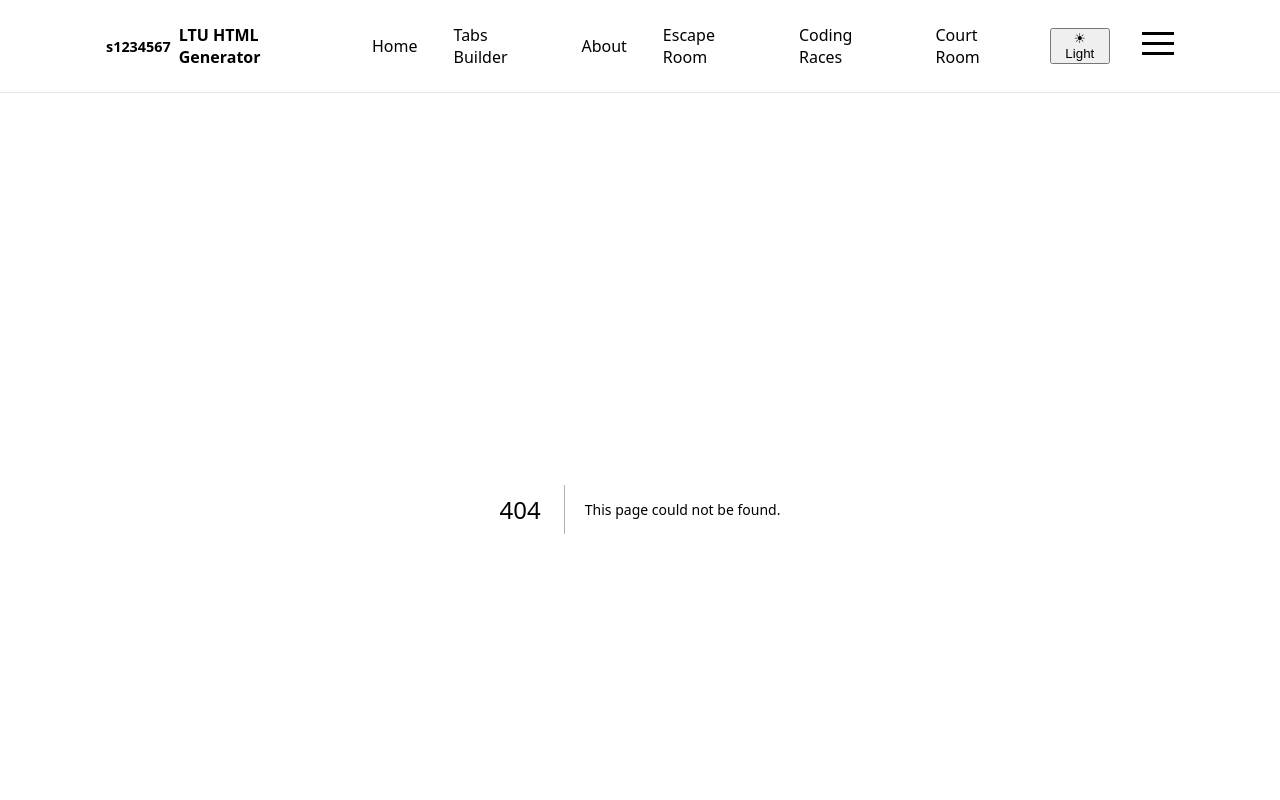
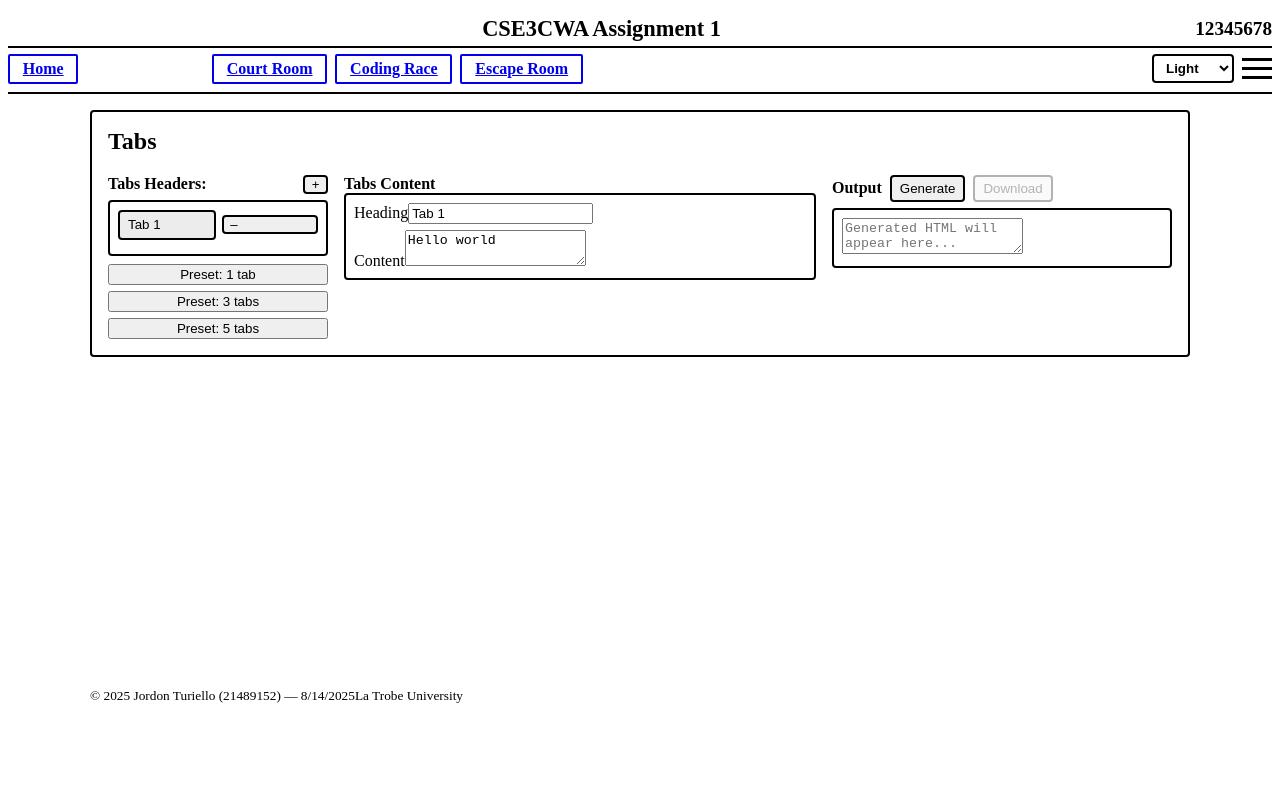
Before and after one commit to jordoncancodez/CSE3CWA-assignment, a Next.js app in the folder ltu-moodle-generator/: page /tabs-builder in a window 1280 px wide. Before the commit this address had no page. Shown: the top 800 px of the page. Built offline with nearby package versions, Linux system fonts and the light colour scheme.

Commit message:
update menu tabs, add colour modes

```diff
--- a/ltu-moodle-generator/Components/Footer.tsx
+++ b/ltu-moodle-generator/Components/Footer.tsx
@@ -2,8 +2,9 @@
 import React from "react";
 import { useEffect, useState } from "react";
 
-const STUDENT_NUMBER = "s1234567";
-const STUDENT_NAME = "Your Name";
+// student details displayed at the bottom left
+const STUDENT_NUMBER = "21489152";
+const STUDENT_NAME = "Jordon Turiello";
 
 export default function Footer() {
   const [dateStr, setDateStr] = useState("");
--- a/ltu-moodle-generator/Components/Header.tsx
+++ b/ltu-moodle-generator/Components/Header.tsx
@@ -1,82 +1,86 @@
 "use client";
-import React from "react";
-
+import React, { useState, useEffect } from "react";
 import Link from "next/link";
-import { usePathname, useRouter } from "next/navigation";
-import { useEffect, useState } from "react";
-import Hamburger from "./Hamburger";
-import ThemeToggle from "./ThemeToggle";
-import { getCookie, setCookie } from "@/lib/menuCookie";
-
-// Replace this with YOUR real student number once
-const STUDENT_NUMBER = "s1234567";
-const STUDENT_NAME = "Your Name";
-
-const LINKS = [
-  { href: "/", label: "Home" },
-  { href: "/tabs", label: "Tabs Builder" },
-  { href: "/about", label: "About" },
-  { href: "/escape-room", label: "Escape Room" },
-  { href: "/coding-races", label: "Coding Races" },
-  { href: "/court-room", label: "Court Room" },
-];
+import { usePathname } from "next/navigation";
 
 export default function Header() {
   const pathname = usePathname();
-  const router = useRouter();
-  const [mobileOpen, setMobileOpen] = useState(false);
+  const [menuOpen, setMenuOpen] = useState(false);
+  const [theme, setTheme] = useState("light");
 
-  // Remember last visited menu tab via cookie
   useEffect(() => {
-    const last = getCookie("last_menu");
-    if (!last) setCookie("last_menu", pathname);
-    else if (pathname === "/" && last && last !== "/") {
-      // Optional: redirect to last visited section on first hit
-      // Comment out next line if you don't want auto-redirect:
-      // router.replace(last);
-    }
-  // eslint-disable-next-line react-hooks/exhaustive-deps
-  }, []);
-
-  useEffect(() => { setCookie("last_menu", pathname); }, [pathname]);
+    document.documentElement.setAttribute("data-theme", theme);
+  }, [theme]);
 
   return (
     <header className="header">
-      <div className="container">
-        <div className="spread">
-          <div className="brand" aria-label={`${STUDENT_NAME} ${STUDENT_NUMBER}`}>
-            <span className="student">{STUDENT_NUMBER}</span>
-            <Link href="/"><strong>LTU HTML Generator</strong></Link>
-          </div>
-          <nav className="nav desktopOnly" aria-label="Primary">
-            {LINKS.map(l => (
-              <Link
-                key={l.href}
-                href={l.href}
-                className={pathname === l.href ? "active" : ""}
-              >
-                {l.label}
-              </Link>
-            ))}
-            <ThemeToggle />
-          </nav>
-          <div className="desktopOnly" aria-hidden="true" />
-          <div className="mobileOnly">
-            <Hamburger onToggle={setMobileOpen} />
-          </div>
+      <div className="topbar">
+        <div className="title">CSE3CWA Assignment 1</div>
+        <div className="student">12345678</div>
+      </div>
+
+      <nav className="tabnav">
+        {/* Desktop permanent menu */}
+        <Link href="/" className={pathname === "/" ? "active" : ""}>
+          Home
+        </Link>
+        <Link href="/tabs-builder" className={pathname === "/tabs-builder" ? "active" : ""}>
+        Tabs Builder
+        </Link>
+        <Link href="/court-room" className={pathname === "/court-room" ? "active" : ""}>
+          Court Room
+        </Link>
+        <Link href="/coding-race" className={pathname === "/coding-race" ? "active" : ""}>
+          Coding Race
+        </Link>
+        <Link href="/escape-room" className={pathname === "/escape-room" ? "active" : ""}>
+          Escape Room
+        </Link>
+
+        <div className="spacer" />
+
+        {/* Theme dropdown */}
+        <select
+          value={theme}
+          onChange={(e) => setTheme(e.target.value)}
+          style={{
+            padding: "0.25rem 0.5rem",
+            border: "2px solid currentColor",
+            borderRadius: "4px",
+            background: "var(--bg-color)",
+            color: "var(--text-color)",
+            fontWeight: "600",
+          }}
+        >
+          <option value="light">Light</option>
+          <option value="dark">Dark</option>
+          <option value="blue">Blue</option>
+          <option value="green">Green</option>
+          <option value="purple">Purple</option>
+        </select>
+
+        {/* Burger button */}
+        <button
+          className="hamburger"
+          aria-expanded={menuOpen}
+          onClick={() => setMenuOpen(!menuOpen)}
+        >
+          <span className="line l1" />
+          <span className="line l2" />
+          <span className="line l3" />
+        </button>
+      </nav>
+
+      {/* Mobile menu */}
+      {menuOpen && (
+        <div className="mobileMenu">
+          <Link href="/" onClick={() => setMenuOpen(false)}>Home</Link>
+          <Link href="/tabs-builder" onClick={() => setMenuOpen(false)}>Tabs Builder</Link>
+          <Link href="/court-room" onClick={() => setMenuOpen(false)}>Court Room</Link>
+          <Link href="/coding-race" onClick={() => setMenuOpen(false)}>Coding Race</Link>
+          <Link href="/escape-room" onClick={() => setMenuOpen(false)}>Escape Room</Link>
         </div>
-
-        <div className="mobileMenu" style={{display: mobileOpen ? "block" : "none"}}>
-          <nav aria-label="Mobile">
-            {LINKS.map(l => (
-              <Link key={l.href} href={l.href} onClick={() => setMobileOpen(false)} className={pathname === l.href ? "active" : ""}>
-                {l.label}
-              </Link>
-            ))}
-            <div style={{ marginTop: ".5rem" }}><ThemeToggle /></div>
-          </nav>
-        </div>
-      </div>
+      )}
     </header>
   );
 }
--- a/ltu-moodle-generator/Components/TabsBuilder.tsx
+++ b/ltu-moodle-generator/Components/TabsBuilder.tsx
@@ -1,63 +1,90 @@
 "use client";
-import React from "react";
-import { useEffect, useMemo, useState } from "react";
+
+import { useEffect, useState } from "react";
 
 type Tab = { id: string; title: string; content: string };
 
 const MAX_TABS = 15;
 const STORAGE_KEY = "tabsBuilder.v1";
 
-function uid() { return Math.random().toString(36).slice(2, 9); }
+function uid() {
+  return Math.random().toString(36).slice(2, 9);
+}
 
 export default function TabsBuilder() {
-  const [tabs, setTabs] = useState<Tab[]>([{ id: uid(), title: "Tab 1", content: "Hello world" }]);
-  const [active, setActive] = useState(0);
-  const [generated, setGenerated] = useState("");
+  const [tabs, setTabs] = useState<Tab[]>([
+    { id: uid(), title: "Tab 1", content: "Hello world" },
+  ]);
+  const [active, setActive] = useState<number>(0);
+  const [generated, setGenerated] = useState<string>("");
 
-  // Load/Save to localStorage (operations rubric)
+  // Load saved tabs
   useEffect(() => {
     const raw = localStorage.getItem(STORAGE_KEY);
     if (raw) {
       try {
         const parsed = JSON.parse(raw) as Tab[];
-        if (parsed.length) setTabs(parsed.slice(0, MAX_TABS));
+        if (parsed.length) {
+          setTabs(parsed.slice(0, MAX_TABS));
+          setActive(0);
+        }
       } catch {}
     }
   }, []);
-  useEffect(() => { localStorage.setItem(STORAGE_KEY, JSON.stringify(tabs)); }, [tabs]);
+
+  // Persist tabs
+  useEffect(() => {
+    localStorage.setItem(STORAGE_KEY, JSON.stringify(tabs));
+  }, [tabs]);
+
+  const canAdd = tabs.length < MAX_TABS;
 
   function addTab() {
-    if (tabs.length >= MAX_TABS) return;
-    setTabs([...tabs, { id: uid(), title: `Tab ${tabs.length + 1}`, content: "" }]);
+    if (!canAdd) return;
+    setTabs([
+      ...tabs,
+      { id: uid(), title: `Tab ${tabs.length + 1}`, content: "" },
+    ]);
     setActive(tabs.length);
   }
+
   function removeTab(idx: number) {
     const next = tabs.slice();
     next.splice(idx, 1);
-    setTabs(next.length ? next : [{ id: uid(), title: "Tab 1", content: "" }]);
+    setTabs(
+      next.length ? next : [{ id: uid(), title: "Tab 1", content: "" }],
+    );
     setActive(Math.max(0, idx - 1));
   }
 
   function genHTML(): string {
-    // Build HTML + JS with INLINE styles only (no classes)
     const esc = (s: string) =>
       s.replaceAll("&", "&amp;").replaceAll("<", "&lt;").replaceAll(">", "&gt;");
 
-    const tabsButtons = tabs.map((t, i) =>
-      `<button role="tab" id="tab-${i}"
+    const tabsButtons = tabs
+      .map(
+        (t, i) => `
+<button role="tab" id="tab-${i}"
   aria-controls="panel-${i}"
   aria-selected="${i === 0 ? "true" : "false"}"
   tabindex="${i === 0 ? "0" : "-1"}"
   onclick="selectTab(${i})"
-        style="appearance:none;border:none;background:${i===0?"#ececec":"transparent"};padding:8px 12px;margin-right:6px;border-radius:8px;cursor:pointer;font:inherit;"
-      >${esc(t.title)}</button>`).join("");
+  style="appearance:none;border:2px solid currentColor;background:${
+    i === 0 ? "#ececec" : "transparent"
+  };padding:8px 12px;margin-right:6px;border-radius:6px;cursor:pointer;font:inherit;"
+>${esc(t.title)}</button>`,
+      )
+      .join("");
 
-    const panels = tabs.map((t, i) =>
-      `<div id="panel-${i}" role="tabpanel" aria-labelledby="tab-${i}"
-        style="display:${i===0?"block":"none"};padding:12px;border:1px solid rgba(0,0,0,.15);border-radius:12px;margin-top:12px;"
-      >${t.content}</div>`).join("");
+    const panels = tabs
+      .map(
+        (t, i) => `
+<div id="panel-${i}" role="tabpanel" aria-labelledby="tab-${i}"
+  style="display:${i === 0 ? "block" : "none"};padding:12px;border:2px solid currentColor;border-radius:6px;margin-top:12px;"
+>${t.content}</div>`,
+      )
+      .join("");
 
-    // Entire document chunk the user will paste into Moodle/HTML file:
     return `<!-- Generated by LTU HTML Generator -->
 <div style="font-family: system-ui, -apple-system, Segoe UI, Roboto, Arial, sans-serif; color-scheme: light dark;">
   <div role="tablist" aria-label="Tabs" style="margin-bottom:6px;">
@@ -81,7 +108,6 @@ export default function TabsBuilder() {
   }
   window.selectTab = setSel;
 
-  // Keyboard support (Left/Right/Home/End) for accessibility
   document.addEventListener('keydown', function(e){
     const keys = ['ArrowLeft','ArrowRight','Home','End'];
     if(!keys.includes(e.key)) return;
@@ -102,7 +128,7 @@ export default function TabsBuilder() {
   function handleGenerate() {
     const html = genHTML();
     setGenerated(html);
-    navigator.clipboard?.writeText(html).catch(()=>{});
+    void navigator.clipboard?.writeText(html);
   }
 
   function download() {
@@ -114,81 +140,165 @@ export default function TabsBuilder() {
     URL.revokeObjectURL(a.href);
   }
 
-  // Quick demo presets for your video: 1, 3, and 5 tabs
   function fillPreset(n: number) {
-    const arr: Tab[] = Array.from({length:n}, (_,i)=>({
+    const arr: Tab[] = Array.from({ length: n }, (_, i) => ({
       id: uid(),
-      title: `Week ${i+1}`,
-      content: `<h2 style="margin:0 0 8px 0;">Week ${i+1}</h2><p>Content for week ${i+1}.</p>`
+      title: `Week ${i + 1}`,
+      content: `<h2 style="margin:0 0 8px 0;">Week ${i + 1}</h2><p>Content for week ${
+        i + 1
+      }.</p>`,
     }));
     setTabs(arr);
     setActive(0);
   }
 
-  const canAdd = tabs.length < MAX_TABS;
-
   return (
     <section className="card" aria-labelledby="builder-h1">
-      <h1 id="builder-h1">Tabs Builder</h1>
-      <p><strong>Max:</strong> {MAX_TABS} tabs. Everything auto-saves.</p>
+      <h1 id="builder-h1" style={{ marginTop: 0 }}>
+        Tabs
+      </h1>
 
-      <div style={{display:"grid", gridTemplateColumns:"240px 1fr", gap:"1rem"}}>
-        <aside>
-          <button onClick={addTab} disabled={!canAdd} style={{width:"100%", padding:".6rem", borderRadius:8}}>
-            + Add Tab
+      <div className="tb-grid">
+        {/* Left: Tabs Headers + [+] */}
+        <div>
+          <div
+            style={{
+              display: "flex",
+              justifyContent: "space-between",
+              alignItems: "center",
+              marginBottom: 6,
+            }}
+          >
+            <strong>Tabs Headers:</strong>
+            <button
+              onClick={addTab}
+              disabled={!canAdd}
+              aria-label="Add tab"
+              title="Add tab"
+              style={{
+                border: "2px solid currentColor",
+                borderRadius: 4,
+                padding: "0 .4rem",
+              }}
+            >
+              +
             </button>
-          <ul aria-label="Tabs list" style={{listStyle:"none", padding:0, margin:"1rem 0"}}>
-            {tabs.map((t, i)=>(
-              <li key={t.id} style={{display:"flex", gap:8, alignItems:"center", marginBottom:6}}>
+          </div>
+
+          <div className="tb-box tb-list" role="listbox" aria-label="Tabs list">
+            {tabs.map((t: Tab, i: number) => (
+              <div
+                key={t.id}
+                style={{
+                  display: "flex",
+                  gap: 6,
+                  alignItems: "center",
+                  marginBottom: 6,
+                }}
+              >
                 <button
-                  onClick={()=>setActive(i)}
-                  aria-current={active===i}
-                  style={{flex:1, textAlign:"left", padding:".4rem .5rem", borderRadius:8, border:"1px solid rgba(0,0,0,.2)", background: active===i?"#ececec":"transparent"}}
+                  onClick={() => setActive(i)}
+                  aria-current={active === i}
+                  style={{
+                    border: "2px solid currentColor",
+                    borderRadius: 4,
+                    background: active === i ? "#ececec" : "transparent",
+                    padding: ".35rem .5rem",
+                  }}
                 >
-                  {t.title || `Tab ${i+1}`}
+                  {t.title || `Tab ${i + 1}`}
                 </button>
-                <button aria-label={`Remove ${t.title || `Tab ${i+1}`}`} onClick={()=>removeTab(i)} style={{borderRadius:8, padding:".4rem .5rem"}}>–</button>
-              </li>
+                <button
+                  aria-label={`Remove ${t.title || `Tab ${i + 1}`}`}
+                  onClick={() => removeTab(i)}
+                  style={{
+                    border: "2px solid currentColor",
+                    borderRadius: 4,
+                    padding: "0 .4rem",
+                  }}
+                >
+                  –
+                </button>
+              </div>
             ))}
-          </ul>
+          </div>
 
-          <div style={{display:"grid", gap:6}}>
-            <button onClick={()=>fillPreset(1)}>Preset: 1 tab</button>
-            <button onClick={()=>fillPreset(3)}>Preset: 3 tabs</button>
-            <button onClick={()=>fillPreset(5)}>Preset: 5 tabs</button>
+          <div style={{ display: "grid", gap: 6, marginTop: 8 }}>
+            <button onClick={() => fillPreset(1)}>Preset: 1 tab</button>
+            <button onClick={() => fillPreset(3)}>Preset: 3 tabs</button>
+            <button onClick={() => fillPreset(5)}>Preset: 5 tabs</button>
           </div>
-        </aside>
+        </div>
 
+        {/* Middle: Tabs Content editor */}
         <div>
-          <label>
-            <span className="kbd">Heading</span>
+          <strong>Tabs Content</strong>
+          <div className="tb-box">
+            <label style={{ display: "block", marginBottom: 6 }}>
+              Heading
               <input
                 value={tabs[active]?.title ?? ""}
-              onChange={(e)=>{
-                const next=[...tabs]; next[active]={...next[active], title: e.target.value}; setTabs(next);
+                onChange={(e) => {
+                  const next = [...tabs];
+                  next[active] = { ...next[active], title: e.target.value };
+                  setTabs(next);
                 }}
-              aria-describedby="titleHelp"
               />
             </label>
-          <div id="titleHelp" style={{fontSize:12, opacity:.8, marginBottom:8}}>Tab heading (can be changed anytime).</div>
-
-          <label>
-            <span className="kbd">Content</span>
+            <label style={{ display: "block" }}>
+              Content
               <textarea
                 value={tabs[active]?.content ?? ""}
-              onChange={(e)=>{ const next=[...tabs]; next[active]={...next[active], content: e.target.value}; setTabs(next); }}
-              aria-describedby="contentHelp"
+                onChange={(e) => {
+                  const next = [...tabs];
+                  next[active] = { ...next[active], content: e.target.value };
+                  setTabs(next);
+                }}
               />
             </label>
-          <div id="contentHelp" style={{fontSize:12, opacity:.8, margin:"8px 0 16px"}}>You can paste HTML here; it will be inserted directly into the panel.</div>
-
-          <div style={{display:"flex", gap:8, flexWrap:"wrap"}}>
-            <button onClick={handleGenerate} style={{padding:".6rem 1rem", borderRadius:8}}>Generate Output</button>
-            <button onClick={download} disabled={!generated} style={{padding:".6rem 1rem", borderRadius:8}}>Download as HTML</button>
+          </div>
         </div>
 
-          <h2 style={{marginTop:"1rem"}}>Output (auto-copied to clipboard)</h2>
-          <textarea readOnly value={generated} placeholder="Click 'Generate Output' to see code..." />
+        {/* Right: Output box */}
+        <div>
+          <div
+            style={{
+              display: "flex",
+              gap: 8,
+              alignItems: "center",
+              marginBottom: 6,
+            }}
+          >
+            <strong>Output</strong>
+            <button
+              onClick={handleGenerate}
+              style={{
+                border: "2px solid currentColor",
+                borderRadius: 4,
+                padding: ".25rem .5rem",
+              }}
+            >
+              Generate
+            </button>
+            <button
+              onClick={download}
+              disabled={!generated}
+              style={{
+                border: "2px solid currentColor",
+                borderRadius: 4,
+                padding: ".25rem .5rem",
+              }}
+            >
+              Download
+            </button>
+          </div>
+          <div className="tb-box">
+            <textarea
+              readOnly
+              value={generated}
+              placeholder="Generated HTML will appear here..."
+            />
+          </div>
         </div>
       </div>
     </section>
--- a/ltu-moodle-generator/app/globals.css
+++ b/ltu-moodle-generator/app/globals.css
@@ -1,41 +1,197 @@
-:root { color-scheme: light dark; }
-* { box-sizing: border-box; }
-html, body { padding: 0; margin: 0; font-family: system-ui, -apple-system, Segoe UI, Roboto, Arial, sans-serif; }
-a { color: inherit; text-decoration: none; }
-button { cursor: pointer; }
-.container { max-width: 1100px; margin: 0 auto; padding: 1rem; }
-.header { position: sticky; top: 0; background: var(--bg, transparent); border-bottom: 1px solid rgba(0,0,0,.1); }
-.brand { display:flex; align-items:center; gap:.5rem; }
-.brand .student { font-weight:700; font-size:.9rem; }
-.nav { display:flex; gap:.75rem; align-items:center; }
-.nav a { padding:.5rem .75rem; border-radius:.5rem; }
-.nav a.active { outline: 2px solid currentColor; }
-.spread { display:flex; justify-content:space-between; align-items:center; gap:1rem; }
-.main { min-height: 70vh; }
-footer { border-top:1px solid rgba(0,0,0,.1); }
-.skip-link { position:absolute; left:-9999px; }
-.skip-link:focus { left: 1rem; top: 1rem; background:#ffd; padding:.5rem .75rem; border-radius:.5rem; z-index: 999; }
-
-.hamburger { width: 32px; height: 24px; position: relative; border:none; background:none; }
-.hamburger .line { position:absolute; left:0; right:0; height:3px; background: currentColor; transition: transform .25s ease, opacity .25s ease, top .25s ease; }
-.hamburger .l1 { top: 0; }
-.hamburger .l2 { top: 10px; }
-.hamburger .l3 { top: 20px; }
-.hamburger[aria-expanded="true"] .l1 { top: 10px; transform: rotate(45deg); }
-.hamburger[aria-expanded="true"] .l2 { opacity: 0; }
-.hamburger[aria-expanded="true"] .l3 { top: 10px; transform: rotate(-45deg); }
-
-.mobileMenu { display:none; }
-@media (max-width: 800px) {
-  .desktopOnly { display:none; }
-  .mobileMenu { display:block; padding: .75rem 0; }
-  .mobileMenu a { display:block; padding:.5rem 0; }
+/* ---- LAYOUT CHROME ---- */
+.container {
+  max-width: 1100px;
+  margin: 0 auto;
+  padding: 0 1rem;
+}
+.header {
+  border-bottom: 2px solid currentColor;
 }
 
-/* light/dark via data-theme on html */
-html[data-theme="dark"] { background:#0b0b0c; color:#f2f2f2; }
-html[data-theme="light"] { background:#fff; color:#121212; }
-section.card { border:1px solid rgba(0,0,0,.1); border-radius: 12px; padding: 1rem; }
-input, textarea, select { width:100%; padding:.5rem; border-radius:.5rem; border:1px solid rgba(0,0,0,.2); background: inherit; color: inherit; }
-textarea { min-height: 120px; }
-.kbd { font-family: ui-monospace, SFMono-Regular, Menlo, Consolas, "Liberation Mono", monospace; background: rgba(0,0,0,.07); padding:.1rem .3rem; border-radius:.25rem; }
+/* Top strip: Title center, Student No. right */
+.topbar {
+  display: grid;
+  grid-template-columns: 1fr auto;
+  align-items: center;
+  padding: .5rem 0 .25rem;
+}
+.topbar .title {
+  justify-self: center;
+  font-weight: 700;
+  font-size: 1.4rem; /* larger title */
+}
+.topbar .student {
+  justify-self: end;
+  font-weight: 700;
+  font-size: 1.2rem; /* larger student number */
+}
+
+/* Bold bordered tab menu - permanent tabs */
+.tabnav {
+  display: flex;
+  flex-wrap: wrap;
+  gap: .5rem; /* increased gap */
+  align-items: center;
+  padding: .35rem 0 .5rem;
+  border-top: 2px solid currentColor;
+}
+
+.tabnav a {
+  border: 2px solid currentColor;
+  padding: .25rem .8rem; /* more horizontal padding */
+  border-radius: 2px;
+  font-weight: 600;
+  display: inline-block;
+}
+
+.tabnav a.active {
+  background: currentColor;
+  color: var(--tab-active-fg, #fff);
+}
+.tabnav .spacer { flex: 1; }
+.tabnav .controls {
+  display: flex;
+  gap: .5rem;
+  align-items: center;
+}
+
+/* Hamburger transforms */
+.hamburger {
+  width: 30px;
+  height: 22px;
+  position: relative;
+  border:none;
+  background:none;
+}
+.hamburger .line {
+  position:absolute;
+  left:0;
+  right:0;
+  height:3px;
+  background: currentColor;
+  transition:.25s;
+}
+.hamburger .l1 { top:0; }
+.hamburger .l2 { top:9px; }
+.hamburger .l3 { top:18px; }
+.hamburger[aria-expanded="true"] .l1 { top:9px; transform:rotate(45deg); }
+.hamburger[aria-expanded="true"] .l2 { opacity:0; }
+.hamburger[aria-expanded="true"] .l3 { top:9px; transform:rotate(-45deg); }
+
+/* Mobile menu under tab row */
+.mobileMenu {
+  display:none;
+  padding:.5rem 0;
+}
+.mobileMenu a {
+  display:block;
+  margin:.25rem 0;
+  border:2px solid currentColor;
+  padding:.35rem .6rem;
+  border-radius:2px;
+}
+
+@media (max-width: 860px) {
+  /* Remove the hide rule so links stay visible */
+  /* .tabnav a { display: none; } */
+  .mobileMenu { display: block; }
+}
+
+
+/* Page body / cards */
+.main {
+  min-height: 70vh;
+  margin-top: 1rem; /* gap between header and content */
+}
+section.card {
+  border:2px solid currentColor;
+  border-radius: 4px;
+  padding: 1rem;
+}
+
+/* TabsBuilder layout boxes like the sketch */
+.tb-grid {
+  display:grid;
+  grid-template-columns: 220px 1fr 340px;
+  gap: 1rem;
+}
+.tb-box {
+  border:2px solid currentColor;
+  border-radius: 4px;
+  padding:.5rem;
+}
+.tb-list button {
+  display:block;
+  width:100%;
+  text-align:left;
+  padding:.35rem .5rem;
+}
+
+/* ---- THEME: Dark mode ---- */
+html[data-theme="dark"] {
+  background-color: #121212;
+  color: #ffffff;
+}
+html[data-theme="dark"] body {
+  background-color: #121212;
+  color: #ffffff;
+}
+html[data-theme="dark"] a {
+  color: #90caf9;
+}
+html[data-theme="dark"] section.card {
+  background-color: #1e1e1e;
+  border-color: #ffffff;
+}
+html[data-theme="dark"] .tabnav a {
+  border-color: #ffffff;
+}
+html[data-theme="dark"] .tabnav a.active {
+  background-color: #ffffff;
+  color: #121212;
+}
+html[data-theme="dark"] .hamburger .line {
+  background: white;
+}
+
+/* ---- THEME: Blue ---- */
+html[data-theme="blue"] {
+  background-color: #e3f2fd;
+  color: #0d47a1;
+}
+html[data-theme="blue"] section.card {
+  background-color: #bbdefb;
+  border-color: #0d47a1;
+}
+html[data-theme="blue"] .tabnav a.active {
+  background-color: #0d47a1;
+  color: white;
+}
+
+/* ---- THEME: Green ---- */
+html[data-theme="green"] {
+  background-color: #e8f5e9;
+  color: #1b5e20;
+}
+html[data-theme="green"] section.card {
+  background-color: #c8e6c9;
+  border-color: #1b5e20;
+}
+html[data-theme="green"] .tabnav a.active {
+  background-color: #1b5e20;
+  color: white;
+}
+
+/* ---- THEME: Purple ---- */
+html[data-theme="purple"] {
+  background-color: #f3e5f5;
+  color: #4a148c;
+}
+html[data-theme="purple"] section.card {
+  background-color: #e1bee7;
+  border-color: #4a148c;
+}
+html[data-theme="purple"] .tabnav a.active {
+  background-color: #4a148c;
+  color: white;
+}
--- a/ltu-moodle-generator/app/layout.tsx
+++ b/ltu-moodle-generator/app/layout.tsx
@@ -13,7 +13,6 @@ export default function RootLayout({ children }: { children: React.ReactNode })
   return (
     <html lang="en" suppressHydrationWarning data-theme="light">
       <body>
-        <a className="skip-link" href="#main">Skip to content</a>
         <Header />
         <main id="main" className="container main">{children}</main>
         <Footer />
--- /dev/null
+++ b/ltu-moodle-generator/app/tabs-builder/page.tsx
@@ -0,0 +1,5 @@
+import TabsBuilder from "@/components/TabsBuilder";
+
+export default function Page() {
+  return <TabsBuilder />;
+}
```
Also changed, not shown: ltu-moodle-generator/app/court-room/page.tsx (+6 -3 lines), ltu-moodle-generator/app/escape-room/page.tsx (+6 -3 lines), ltu-moodle-generator/app/coding-races/page.tsx (renamed from ltu-moodle-generator/app/coding-race/page.tsx), ltu-moodle-generator/app/tabs/page.tsx (deleted). Lines whose indentation alone changed are shown as unchanged.
